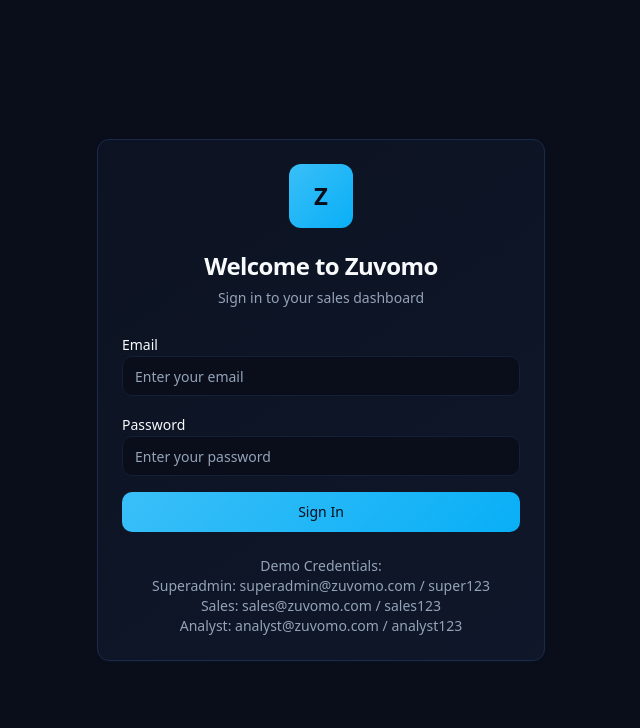
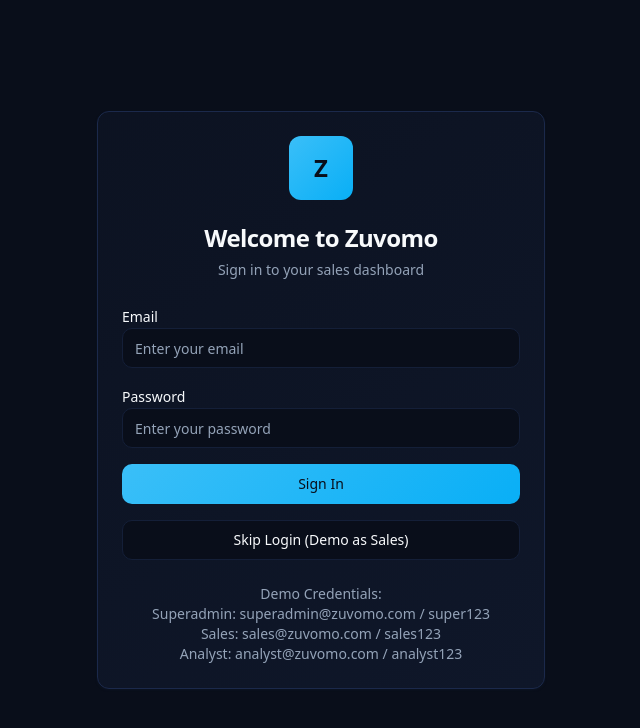
Before and after one commit to codexdhruv11/zuvomo, a React (Vite) app: page / in a window 1280 px wide. Shown: the top 728 px of the page, without its empty margins (319-959 px from the left). Built offline with nearby package versions, Linux system fonts and the light colour scheme.

Commit message:
Make login optional
Allow users to bypass the login page for easier testing by adding a toggle.

```diff
--- a/src/components/Login.tsx
+++ b/src/components/Login.tsx
@@ -73,6 +73,17 @@ export function Login({ onLogin }: LoginProps) {
             </Button>
           </form>
 
+          <div className="mt-4">
+            <Button
+              type="button"
+              variant="outline"
+              className="w-full"
+              onClick={() => onLogin("sales")}
+            >
+              Skip Login (Demo as Sales)
+            </Button>
+          </div>
+
           <div className="mt-6 text-center text-sm text-muted-foreground">
             <p>Demo Credentials:</p>
             <p>Superadmin: superadmin@zuvomo.com / super123</p>
```
